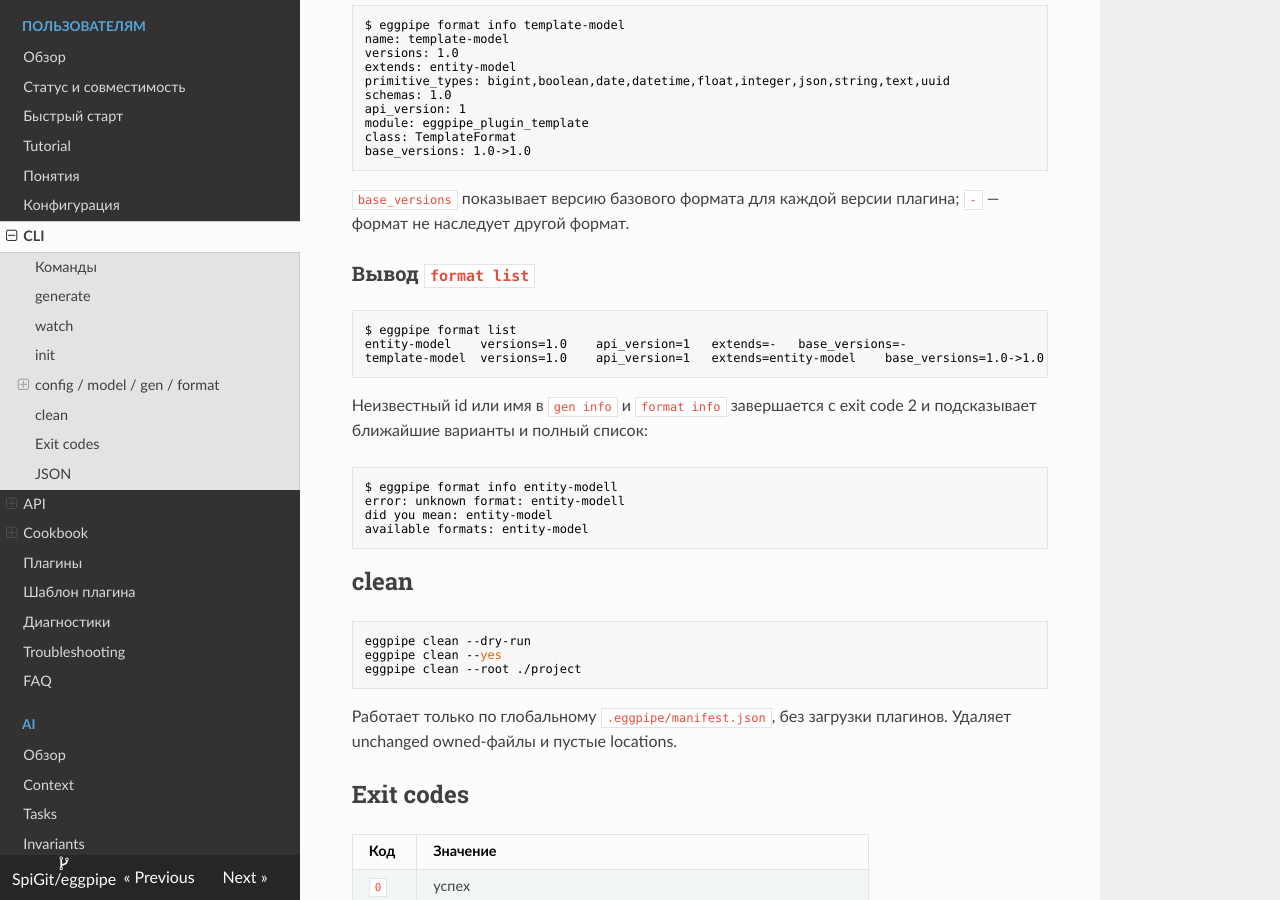
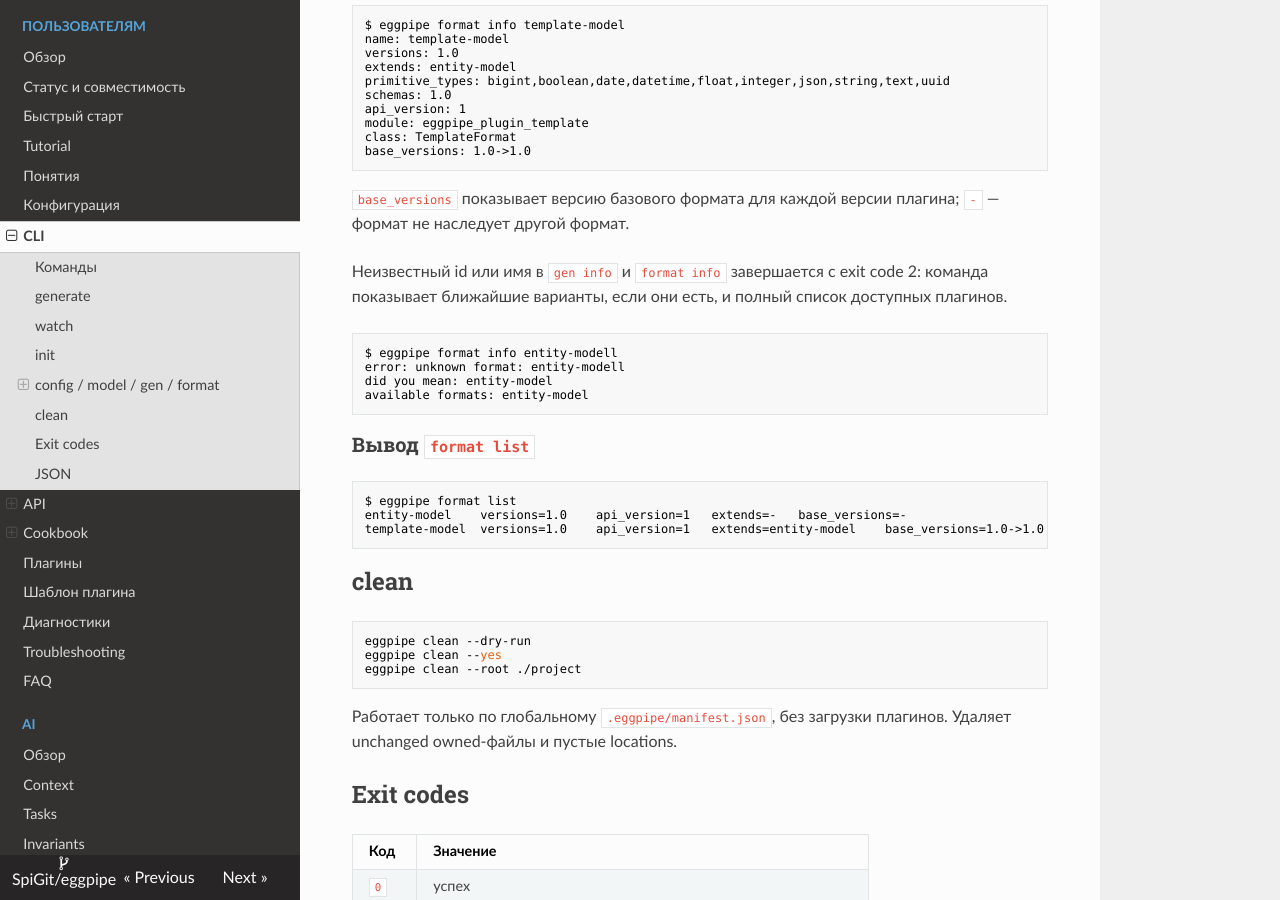
Before and after one commit to SpiGit/eggpipe, an MkDocs documentation site: the page built from docs/user/cli.md, in a window 1280 px wide and 900 px high, scrolled down 2726 px. Built offline with MkDocs 1.6.1, drawn with Linux system fonts in a browser that asks for light colours; nearby versions of some CDN libraries.

Commit message:
fix: close format list review findings
- record output change in changelog
- update format list samples in plugin docs
- cover inherited formats and reorder unknown-format note

````diff
--- a/docs/user/cli.md
+++ b/docs/user/cli.md
@@ -125,22 +125,22 @@ base_versions: 1.0->1.0
 `base_versions` показывает версию базового формата для каждой версии плагина;
 `-` — формат не наследует другой формат.
 
+Неизвестный id или имя в `gen info` и `format info` завершается с exit code 2: команда
+показывает ближайшие варианты, если они есть, и полный список доступных плагинов.
+
+```text
+$ eggpipe format info entity-modell
+error: unknown format: entity-modell
+did you mean: entity-model
+available formats: entity-model
+```
+
 ### Вывод `format list`
 
 ```text
 $ eggpipe format list
 entity-model	versions=1.0	api_version=1	extends=-	base_versions=-
 template-model	versions=1.0	api_version=1	extends=entity-model	base_versions=1.0->1.0
-```
-
-Неизвестный id или имя в `gen info` и `format info` завершается с exit code 2 и подсказывает
-ближайшие варианты и полный список:
-
-```text
-$ eggpipe format info entity-modell
-error: unknown format: entity-modell
-did you mean: entity-model
-available formats: entity-model
 ```
 
 ## clean
````
Also changed, not shown: CHANGELOG.md (+4 -0 lines), docs/ai/llms-full.txt (+11 -11 lines), docs/user/plugin-template.md (+1 -1 lines), examples/plugin-template/README.md (+1 -1 lines), 1 other file.
